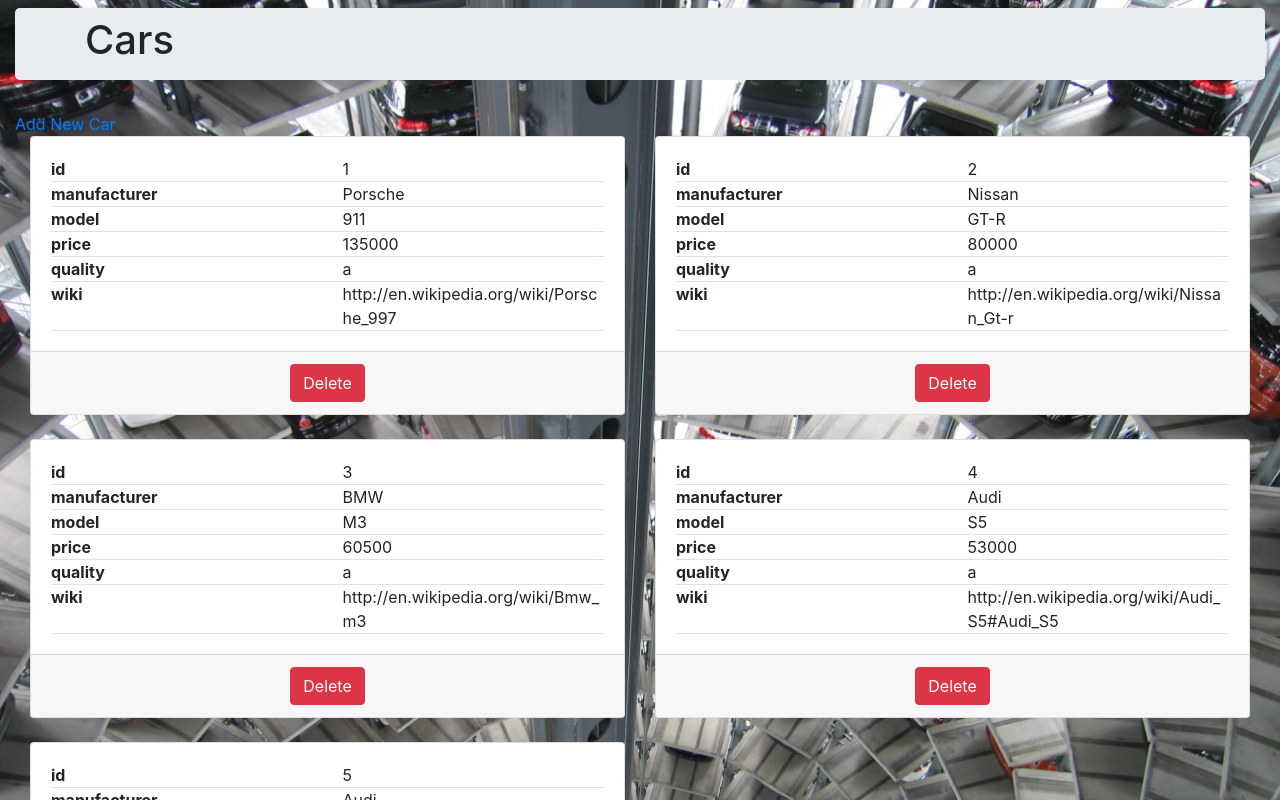
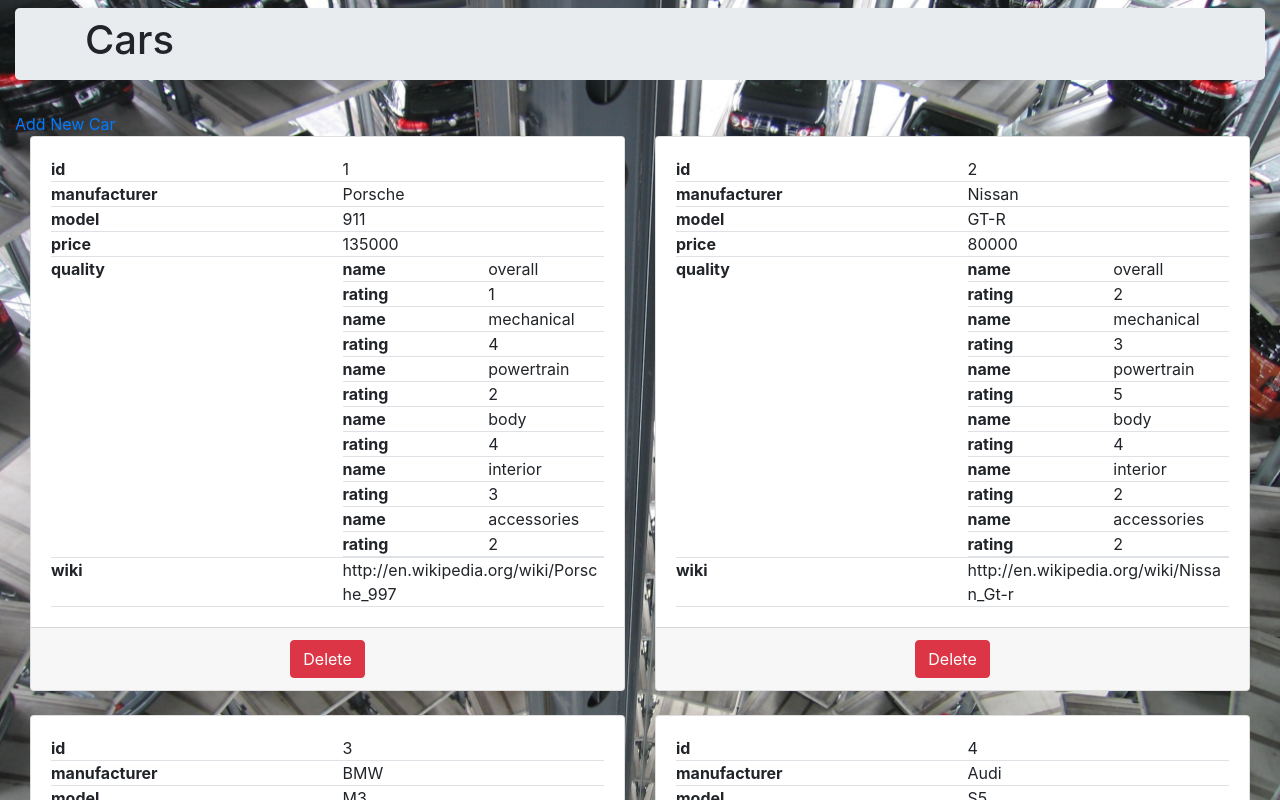
Before and after one commit to AlePericolo/crud-react-app, a React (Create React App) app: page / in a window 1280 px wide. Shown: the top 800 px of the page. Built offline with nearby package versions, Linux system fonts and the light colour scheme; data requests are answered from the project's data file.

Commit message:
render string,object,array

```diff
--- a/data/db_mismatch.json
+++ b/data/db_mismatch.json
@@ -1,6 +1,7 @@
 {
     "cars": [
         {
+            "id": 1,
             "manufacturer": "Porsche",
             "model": "911",
             "price": 135000,
@@ -14,6 +15,7 @@
             }
         },
         {
+            "id": 2,
             "manufacturer": "Nissan",
             "model": "GT-R",
             "price": 80000,
@@ -27,6 +29,7 @@
             }
         },
         {
+            "id": 3,
             "manufacturer": "BMW",
             "model": "M3",
             "price": 60500,
@@ -40,6 +43,7 @@
             }
         },
         {
+            "id": 4,
             "manufacturer": "Audi",
             "model": "S5",
             "price": 53000,
@@ -53,6 +57,7 @@
             }
         },
         {
+            "id": 5,
             "manufacturer": "Audi",
             "model": "TT",
             "price": 40000,
--- a/src/components/Element.js
+++ b/src/components/Element.js
@@ -1,55 +1,6 @@
 import React from 'react';
-import DeleteButton from './common/DeleteButton';
-import Title from './common/Title'
-import { Link } from 'react-router-dom';
-
-class Item extends React.Component {
-
-    constructor(props) {
-        super(props)
-        //console.log(this.props);
-    }
-
-    render() {
-        if (this.props.v instanceof Array) {
-            console.log(this.props.v);
-            console.log(this.props.k);
-            console.log(this.props.index);
-            return (
-                <div>
-                    <div className="row">
-                        <strong className="col-xs-12 col-sm-6">{this.props.k}</strong>
-                        <div className="col-xs-12 col-sm-6">
-                            a
-                        </div>
-                    </div>
-                </div>
-            )
-        } else if (this.props.v instanceof Object) {
-            return (
-                <div>
-                    <div className="row">
-                        <strong className="col-xs-12 col-sm-6">{this.props.k}</strong>
-                        <div className="col-xs-12 col-sm-6">
-                            <Element element={this.props.v} keys={Object.keys(this.props.v)} />
-                        </div>
-                    </div>
-                </div>
-            )
-        } else {
-            return (
-                <div key={this.props.index} className="row">
-                    <strong className="col-xs-12 col-sm-6">{this.props.k}</strong>
-                    <div className="col-xs-12 col-sm-6">{this.props.v}</div>
-                </div>
-            )
-        }
-
-    }
-}
 
 export default class Element extends React.Component {
-
 
     constructor(props) {
         super(props)
@@ -58,9 +9,6 @@
 
     render() {
         return this.props.keys.map((key, index) => {
-            //console.log(index);
-            //console.log(key)
-            //console.log(this.props.element[key])
             return (
                 <div className="border-bottom">
                     <Item index={index} k={key} v={this.props.element[key]} />
@@ -68,6 +16,40 @@
             )
         })
     }
+}
 
+const Item = (props) => {
+    if (props.v instanceof Array) {
+        return (
+            <div className="row">
+                <strong className="col-xs-12 col-sm-6">{props.k}</strong>
+                <div className="col-xs-12 col-sm-6">
+                    <List data={props.v} />
+                </div>
+            </div>
+        )
+    } else if (props.v instanceof Object) {
+        return (
+            <div className="row">
+                <strong className="col-xs-12 col-sm-6">{props.k}</strong>
+                <div className="col-xs-12 col-sm-6">
+                    <Element element={props.v} keys={Object.keys(props.v)} />
+                </div>
+            </div>
+        )
+    } else {
+        return (
+            <div className="row">
+                <strong className="col-xs-12 col-sm-6">{props.k}</strong>
+                <div className="col-xs-12 col-sm-6">{props.v}</div>
+            </div>
+        )
+    }
+}
 
+const List = (props) => {
+    var items = props.data;
+    return items.map((obj, index) => {
+        return <Element element={obj} keys={Object.keys(obj)} />
+    })
 }
--- a/src/components/Grid.js
+++ b/src/components/Grid.js
@@ -1,15 +1,12 @@
 import React from 'react';
 import Element from './Element';
 import DeleteButton from './common/DeleteButton';
-import Title from './common/Title'
-import { Link } from 'react-router-dom';
 
 export default class Grid extends React.Component {
 
-
     constructor(props) {
         super(props)
-        console.log(this.props);
+        //console.log(this.props);
     }
 
     getKeys = function () {
@@ -31,7 +28,7 @@
                 <div key={index} className="col-sm-6 mb-4">
                     <div className="card">
                         <div className="card-body">
-                            <RenderContent data={obj} keys={keys} />
+                            <RenderContent k={obj.id} data={obj} keys={keys} />
                         </div>
                         <div className="card-footer text-center">
                             <DeleteButton id={obj.id} />
@@ -56,46 +53,5 @@
 }
 
 const RenderContent = (props) => {
-    //console.log(props);
-    return <Element element={props.data} keys={props.keys} />
-    /*
-    return props.keys.map((key, index) => {
-        if (index > 0) {
-            return (
-                <div key={index}>
-                    <div className="row">
-                        <label className="col-sm-4 text-right">{props.keys[index]}:</label>
-                        <HandleContent data={props.data[key]} />
-                    </div>
-                </div>
-            )
-        } else {
-            return '';
-        }
-    })
-    */
+    return <Element key={props.k} element={props.data} keys={props.keys} />
 }
-
-const HandleContent = (props) => {
-    if (props.data instanceof Array) {
-        /*return 'a'*/
-        console.log(Object.keys(props));
-        /*
-        props.data.map((obj, index) => {
-
-            console.log(obj);
-            console.log(index);
-            console.log(obj.name);
-            return (
-                <p key={index}>
-                    obj.toString()
-                </p>
-            );
-        })
-        */
-        return <div className="col-sm-8">aaaaaaaaaaaaaaaa</div>
-    } else {
-        return <div className="col-sm-8">{props.data}</div>
-    }
-
-}
```
